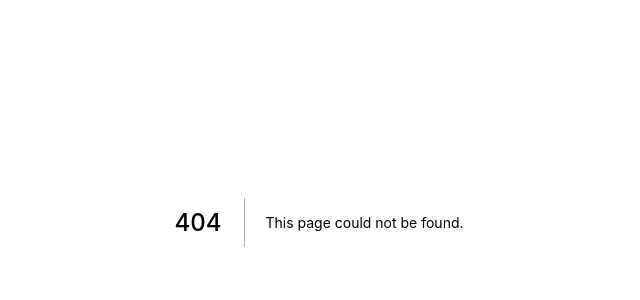
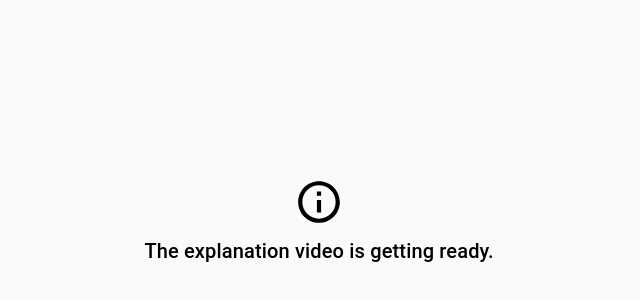
Before and after one commit to fumigoro/portfolio, a Next.js app: page /ifmia in a window 1280 px wide. Before the commit this address had no page. Shown: the part 178-478 px from the top of the page, without its empty margins (321-961 px from the left). Built offline with nearby package versions, Linux system fonts and the light colour scheme.

Commit message:
ifmiaビデオリンクを追加

```diff
--- /dev/null
+++ b/pages/ifmia/index.tsx
@@ -0,0 +1,35 @@
+import type { NextPage } from 'next'
+import { Box } from '@mui/system';
+import InfoOutlinedIcon from '@mui/icons-material/InfoOutlined';
+import { Typography } from '@mui/material';
+
+const Ifmia: NextPage = () => {
+  return (
+    <Box
+      sx={{
+        width: '100%',
+        height: '100vh', // ヘッダー52px+上下マージン32px*2で116px
+        display: 'flex',
+        alignItems: 'stretch',
+        flexDirection: 'column'
+      }}
+    >
+      <Box
+        sx={{
+          display: 'flex',
+          flexDirection: 'column',
+          justifyContent: 'center',
+          alignItems: 'center',
+          height: '100%'
+        }}
+      >
+        <InfoOutlinedIcon sx={{ height: 50, width: 50 }} />
+        <Typography mt={1} variant="h6">
+          The explanation video is getting ready.
+        </Typography>
+      </Box>
+    </Box>
+  );
+}
+
+export default Ifmia;
```
